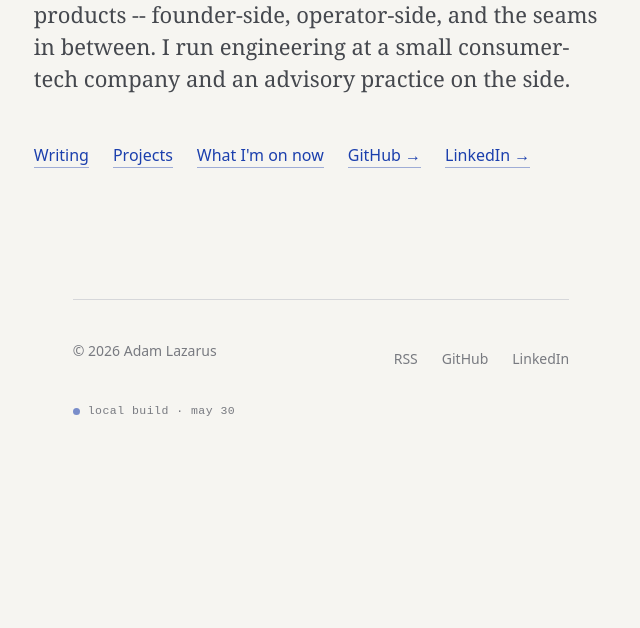
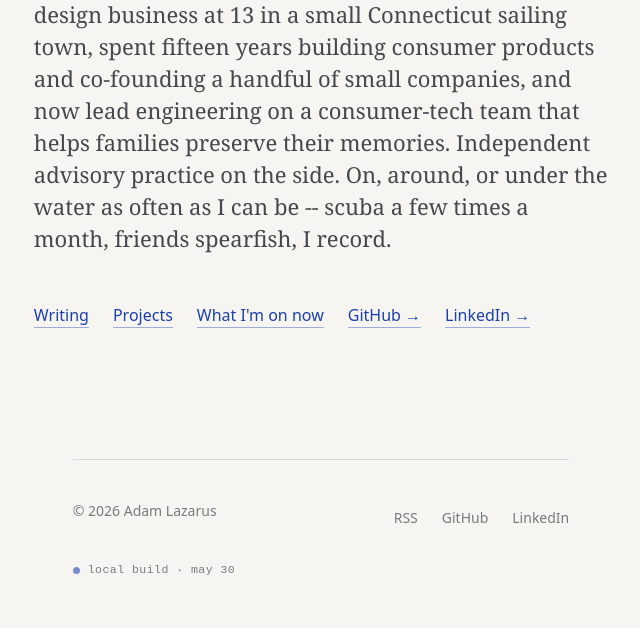
Before and after one commit to adamlaz/alzr.us, an Astro site: page / in a window 1280 px wide. Shown: the part 402-1030 px from the top of the page, without its empty margins (319-959 px from the left). Before the commit the page ends 870 px from the top, so only its background shows below. Built offline with nearby package versions, Linux system fonts and the light colour scheme; Astro itself is replaced by a stand-in of ours; a web font is replaced by a local one.

Commit message:
✏️ refactor(home): expand lede with origin and current hobby anchor
Lede goes from two sentences to four. Adds the origin anchor (web designer
at 13 in a Connecticut sailing town) and the present-tense hobby anchor
(on, around, or under the water; scuba a few times a month). Keeps the
operator/founder framing and the discretion stance unchanged.

```diff
--- a/src/pages/index.astro
+++ b/src/pages/index.astro
@@ -11,9 +11,13 @@ import Wordmark from '../components/Wordmark.astro';
     <span class="welcome" data-visit-state="loading"></span>
     <Wordmark hero text="alzr.us" />
     <p class="lede">
-      Adam Lazarus. Fifteen years of shipping consumer products --
-      founder-side, operator-side, and the seams in between. I run engineering
-      at a small consumer-tech company and an advisory practice on the side.
+      Adam Lazarus. St. Petersburg, FL. I started a web-design business at 13
+      in a small Connecticut sailing town, spent fifteen years building
+      consumer products and co-founding a handful of small companies, and now
+      lead engineering on a consumer-tech team that helps families preserve
+      their memories. Independent advisory practice on the side. On, around,
+      or under the water as often as I can be -- scuba a few times a month,
+      friends spearfish, I record.
     </p>
 
     <ul class="link-list">
```
